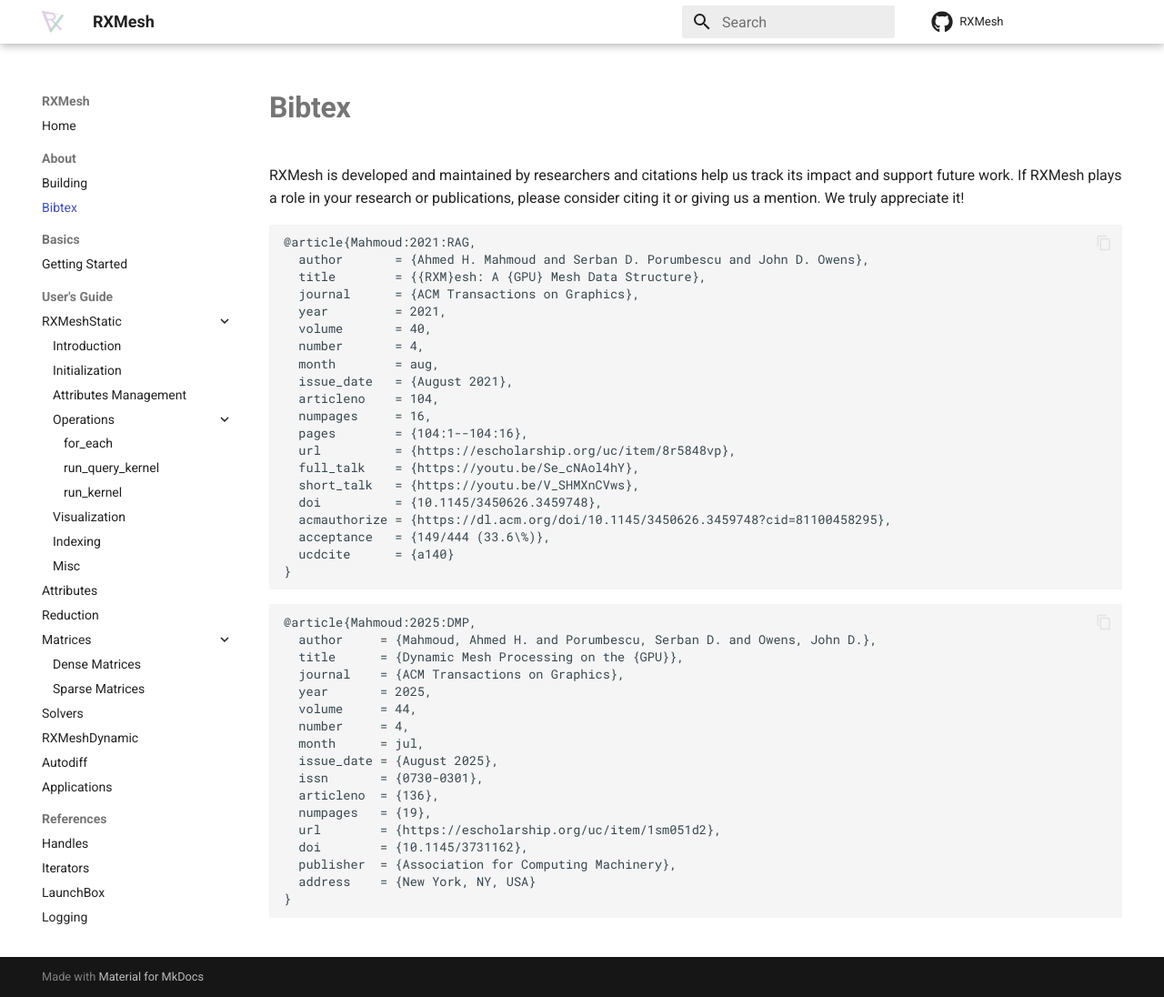
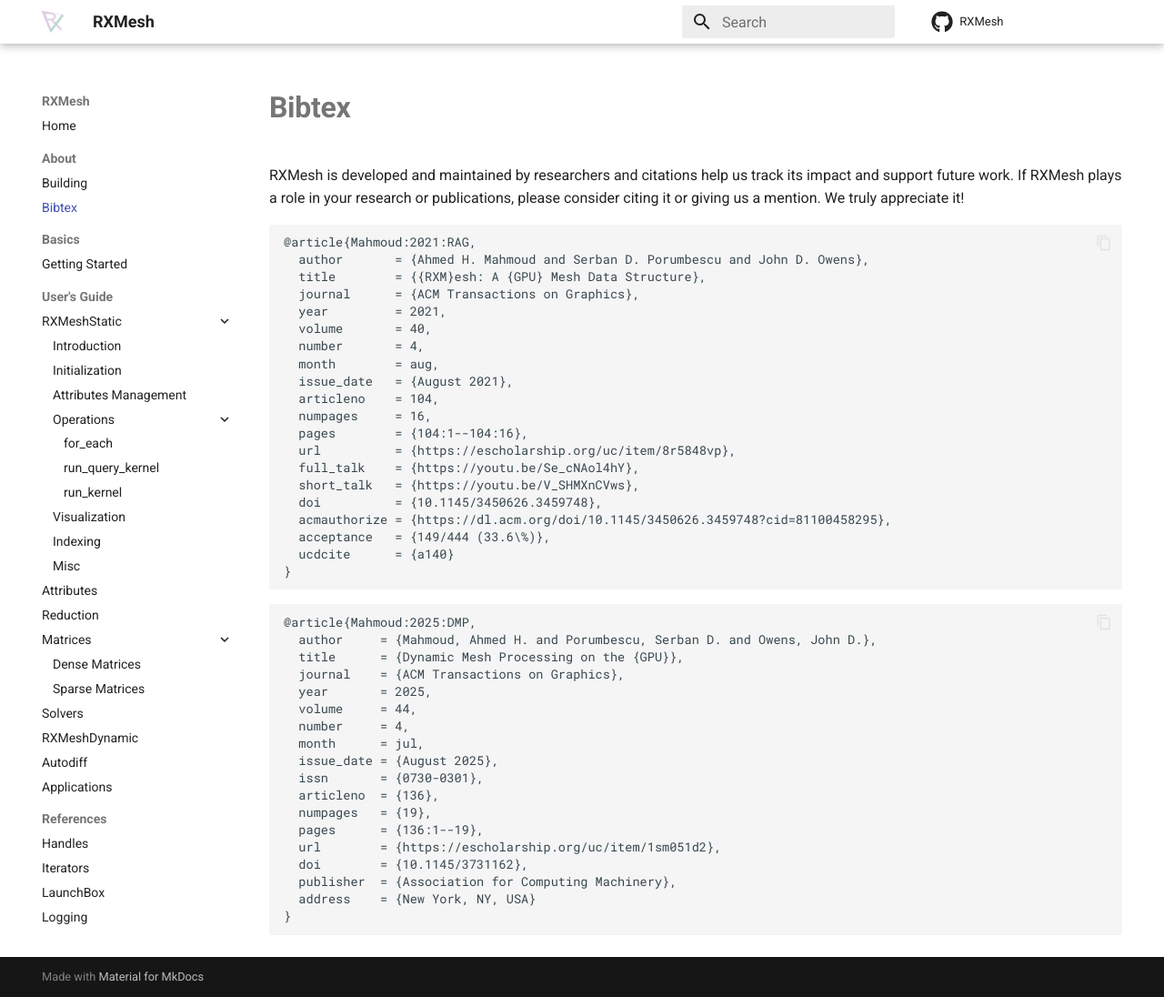
Before and after one commit to Ahdhn/RXMeshDocs, an MkDocs documentation site: the page built from docs/about/bibtex.md, in a window 1280 px wide and 1096 px high. Shown: the whole window at 91% size. Built offline with MkDocs 1.6.1 and Material for MkDocs 9.7.7, drawn with Linux system fonts in a browser that asks for light colours; comment, search, counter and statistics services are not loaded.

Commit message:
Update bibtex.md

```diff
--- a/docs/about/bibtex.md
+++ b/docs/about/bibtex.md
@@ -39,6 +39,7 @@ RXMesh is developed and maintained by researchers and citations help us track it
   issn       = {0730-0301},
   articleno  = {136},
   numpages   = {19},
+  pages      = {136:1--19},
   url        = {https://escholarship.org/uc/item/1sm051d2},
   doi        = {10.1145/3731162},
   publisher  = {Association for Computing Machinery},
```
